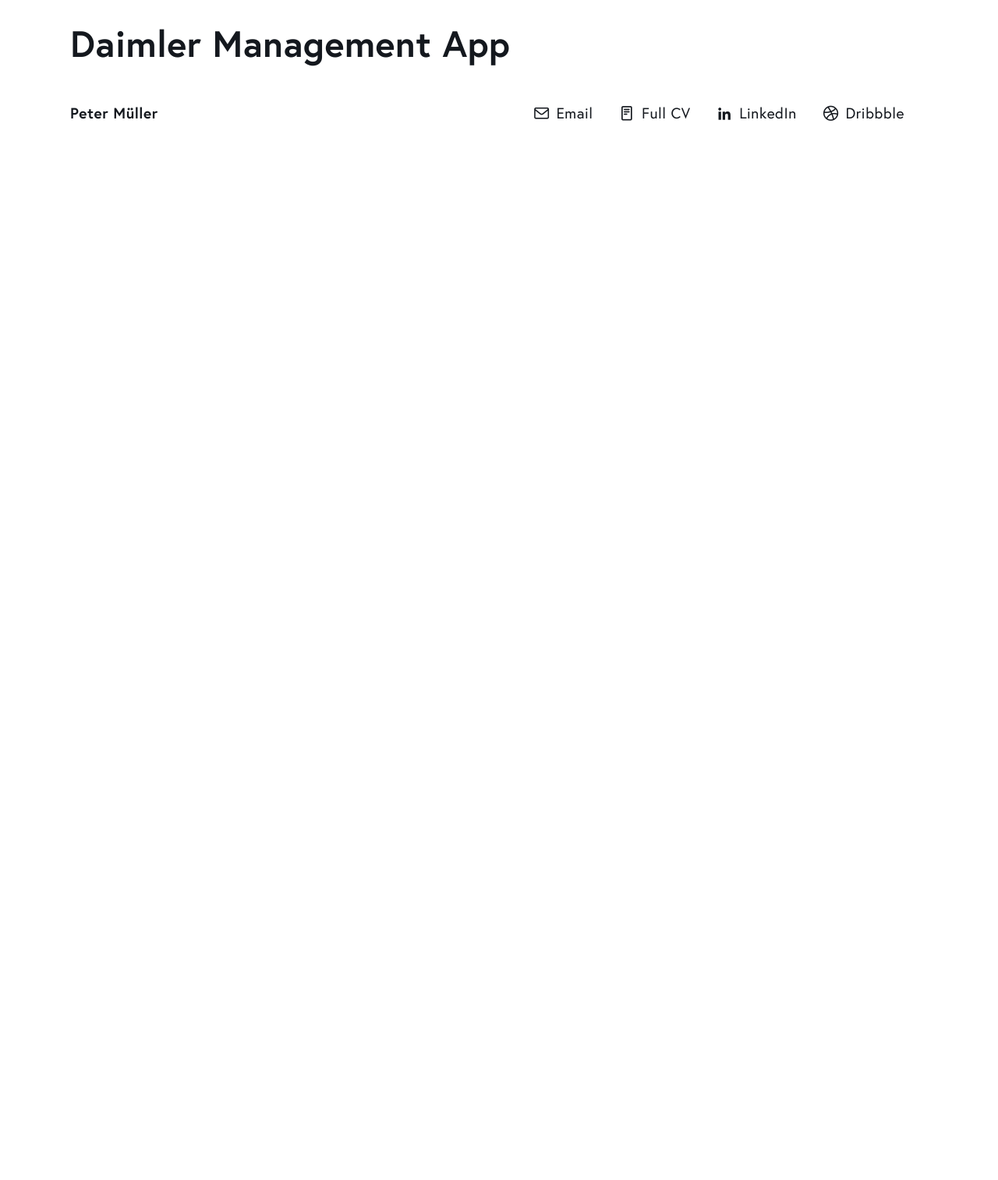
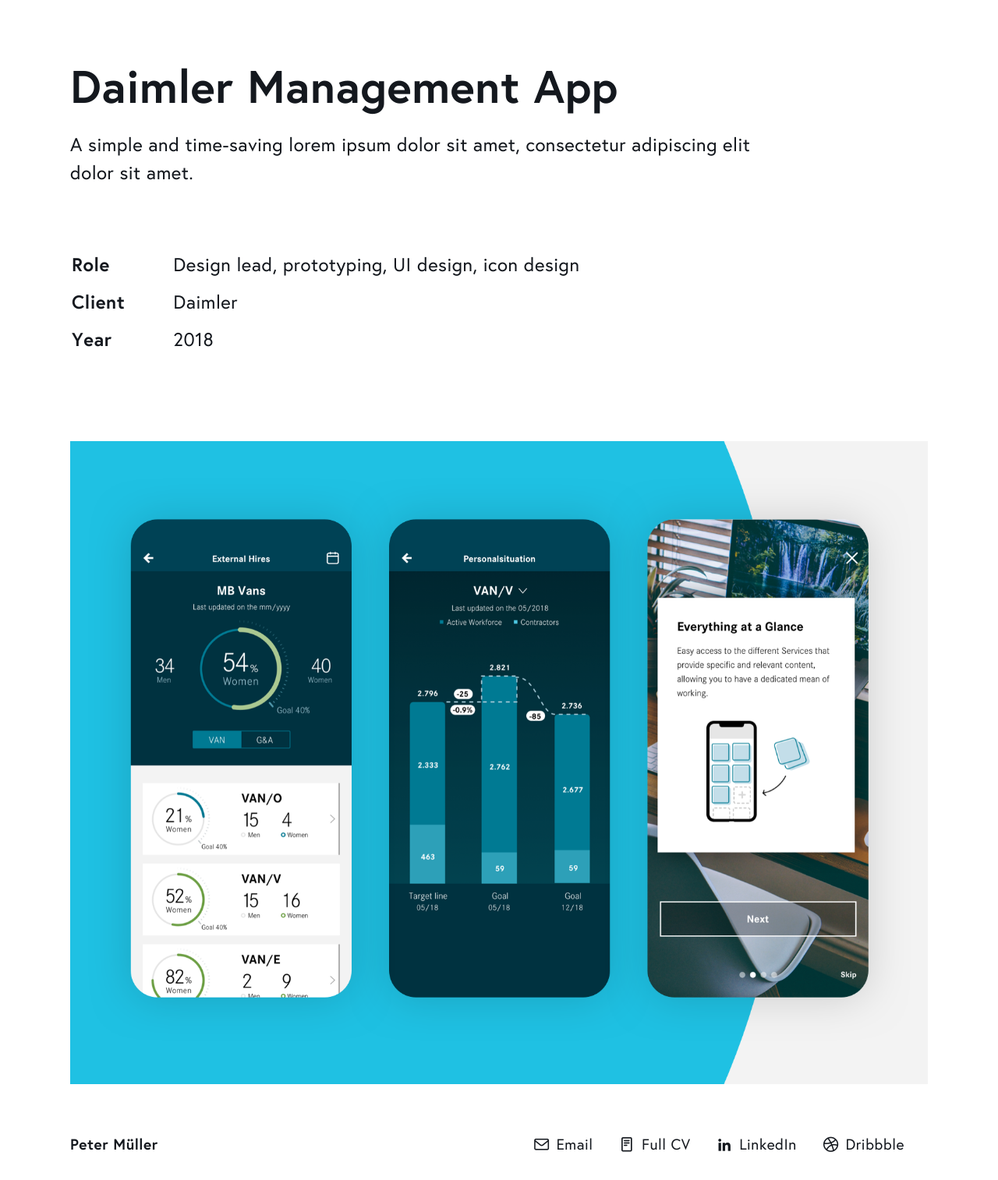
Before and after one commit to petermllrr/portfolio, a Jekyll site: the page built from _posts/2018-12-01-daimler-management-app.md, in a window 1280 px wide. Shown: the whole page at 78% size. Built offline with Jekyll 4.4.1, drawn with Linux system fonts in a browser that asks for light colours; before the commit the page ends 900 px from its top, so only the background shows below that.

Commit message:
Add project abstract component.

```diff
--- a/_layouts/home.html
+++ b/_layouts/home.html
@@ -47,7 +47,7 @@
                 </div>
             </a>
             <h3 class="project-grid__title"><a href="{{ project.url }}">{{ project.title }}</a></h3>
-            <p class="project-grid__description">{{ project.description }}</p>
+            <p class="project-grid__description">{{ project.homepage-description }}</p>
             <p class="project-grid__date">{{ project.date | date: "%Y" }}</p>
         </div>
         {% endfor %}
--- a/_layouts/project.html
+++ b/_layouts/project.html
@@ -2,6 +2,17 @@
 layout: default
 ---
 
-<section class="project__title">
-    <h1>{{ page.title }}</h1>
+<section class="project-abstract">
+    <h1 class="project-abstract__title">{{ page.title }}</h1>
+    <p class="project-abstract__text">{{ page.abstract }}</p>
+
+    <table class="project-abstract__infos">
+        <tr><td class="project-abstract__infos-header">Role</td><td class="project-abstract__infos-text">{{ page.role }}</td></tr>
+        <tr><td class="project-abstract__infos-header">Client</td><td class="project-abstract__infos-text">{{ page.client }}</td></tr>
+        <tr><td class="project-abstract__infos-header">Year</td><td class="project-abstract__infos-text">{{ page.date | date: "%Y" }}</td></tr>
+    </table>
 </section>
+
+<section class="project-markdown">
+    {{ content }}
+</section>
--- a/_posts/2018-12-01-daimler-management-app.md
+++ b/_posts/2018-12-01-daimler-management-app.md
@@ -2,10 +2,19 @@
 layout: project
 permalink: daimler-management-app
 
-title: Daimler Management App
-description: Interface design, design lead, icon design
+# Homepage teaser image
 cover-image:
     x1: /assets/images/daimler-management-app/daimler-management-app-cover.jpg
     x2: /assets/images/daimler-management-app/daimler-management-app-cover@2x.jpg
     description: Screenshots of the Daimler Management App project
+
+# Project description
+title: Daimler Management App
+homepage-description: Interface design, design lead, icon design
+abstract: >-
+    A simple and time-saving lorem ipsum dolor sit amet, consectetur adipiscing elit dolor sit amet.
+role: Design lead, prototyping, UI design, icon design
+client: Daimler
 ---
+
+![Three screenshots of the Daimler Management App](/assets/images/daimler-management-app/daimler_management_app_intro.png)
--- /dev/null
+++ b/_sass/components/project-abstract.scss
@@ -0,0 +1,55 @@
+.project-abstract {
+    @include grid-container;
+}
+
+.project-abstract__title {
+    @include text-style(heading-1);
+    margin-top: $spacing-base * 5;
+
+    @include breakpoint(medium) {
+        margin-top: $spacing-base * 8;
+    }
+
+    @include breakpoint(large) {
+        font-size: $text-desktop-base-size * $text-desktop-font-scale * $text-desktop-font-scale * $text-desktop-font-scale * $text-desktop-font-scale;
+    }
+}
+
+.project-abstract__text {
+    @include text-style(body);
+
+    @include breakpoint(medium) {
+        width: 80%;
+    }
+}
+
+.project-abstract__infos {
+    @include text-style(body);
+    margin-top: $spacing-base * 5;
+
+    @include breakpoint(medium) {
+        margin-top: $spacing-base * 8;
+    }
+}
+
+.project-abstract__infos-text,
+.project-abstract__infos-header {
+    padding-top: 0;
+    padding-left: 0;
+    padding-right: 0;
+    padding-bottom: $spacing-base * 1;
+    vertical-align: top;
+}
+
+.project-abstract__infos-text {
+    padding-left: $spacing-base * 2.5;
+
+    @include breakpoint(medium) {
+        max-width: 80%;
+        padding-left: $spacing-base * 6;
+    }
+}
+
+.project-abstract__infos-header {
+    @include text-style(bold);
+}
--- /dev/null
+++ b/_sass/components/project-markdown.scss
@@ -0,0 +1,12 @@
+.project-markdown {
+    @include grid-container;
+    margin-top: $spacing-base * 6;
+
+    @include breakpoint(medium) {
+        margin-top: $spacing-base * 10;
+    }
+}
+
+.project-markdown img {
+    width: 100%;
+}
--- a/assets/css/main.scss
+++ b/assets/css/main.scss
@@ -18,4 +18,6 @@
         "components/footer",
         "components/project-grid",
         "components/home",
-        "components/project";
+        "components/project",
+        "components/project-abstract",
+        "components/project-markdown";
```
Also changed, not shown: assets/images/daimler-management-app/daimler_management_app_intro.png (added).
